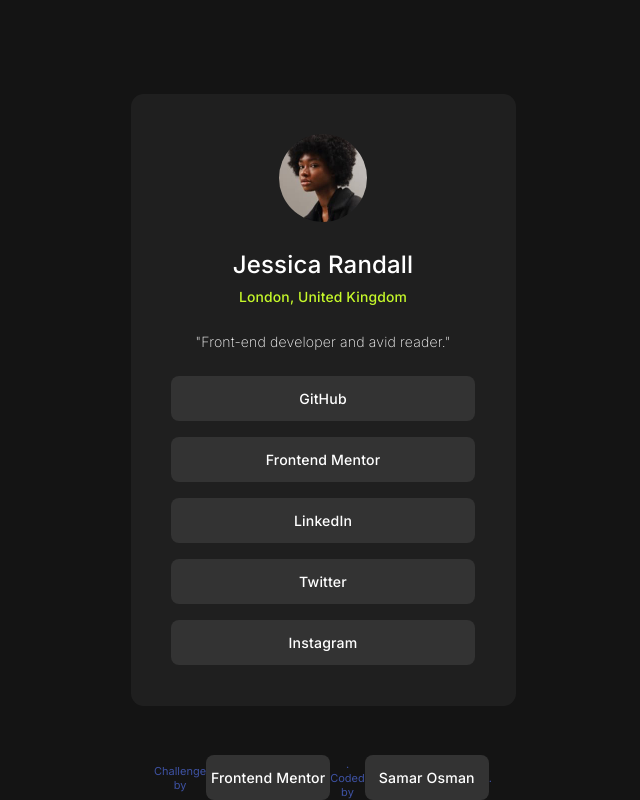
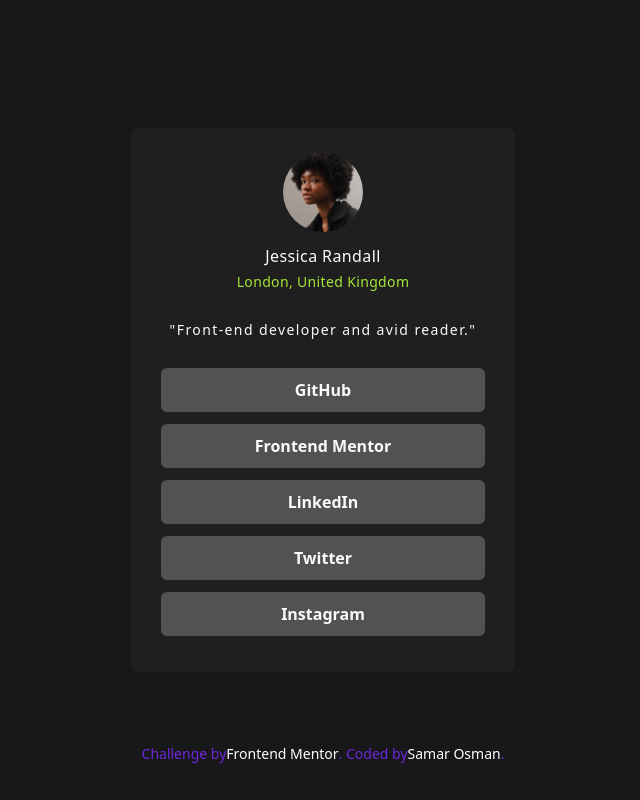
Before and after one commit to OsmanSamar/social-links-profile-main, a plain HTML site: page index.html in a window 1280 px wide. Shown: the whole page, without its empty margins (317-957 px from the left). Drawn offline with nearby package versions, Linux system fonts and the light colour scheme.

Commit message:
Updated With TailwindCSS Styled

```diff
--- a/index.html
+++ b/index.html
@@ -22,45 +22,90 @@
     <title>Frontend Mentor | Social links profile</title>
 
     <!-- Feel free to remove these styles or customise in your own stylesheet 👍 -->
+    <script src="https://cdn.tailwindcss.com"></script>
   </head>
-  <body>
-    <main class="container">
-      <div class="avatar">
-        <img src="./assets/images/avatar-jessica.jpeg" alt="" />
+  <body
+    class="flex justify-center min-h-screen items-center font-sans text-[#fafafa] bg-[#18181b]"
+  >
+    <main
+      class="flex justify-center min-h-screen items-center font-sans text-[#fafafa] bg-[#18181b]"
+    >
+      <section
+        class="w-96 h-full max-h-[615px] max-w-96 flex flex-col items-center rounded-lg relative bg-[#1f1f1f] p-3"
+      >
+        <div class="">
+          <img
+            class="rounded-full my-3 mx-0 h-20 w-20 m-0 p-0"
+            src="./assets/images/avatar-jessica.jpeg"
+            alt=""
+          />
         </div>
 
-      <h1>Jessica Randall</h1>
-      <h2>London, United Kingdom</h2>
-      <h3>"Front-end developer and avid reader."</h3>
-      <ul>
-        <li>
-          <a href="https://github.com/Cheosphere" target="_blank">GitHub</a>
+        <h1 class="mb-1 text-[#fafafa] font-medium text-base tracking-wide">
+          Jessica Randall
+        </h1>
+        <h2 class="text-sm mb-7 font-medium tracking-wide text-[#a3e635]">
+          London, United Kingdom
+        </h2>
+        <h3
+          class="tracking-widest text-center text-[#fafafa] font-extralight text-sm mb-4"
+        >
+          "Front-end developer and avid reader."
+        </h3>
+        <ul class="w-full flex flex-col items-center p-0 my-3">
+          <li class="w-full flex justify-center mb-3 text-center list-none">
+            <a
+              href="https://github.com/Cheosphere"
+              target="_blank"
+              class="w-[90%] h-11 flex justify-center text-[#fafafa] font-semibold bg-[#525252] rounded-md items-center hover:bg-[#c9f757] hover:text-[#525252] cursor-pointer"
+              >GitHub</a
+            >
           </li>
-        <li>
+          <li class="w-full flex justify-center mb-3 text-center list-none">
             <a
               href="https://www.frontendmentor.io/profile/Cheosphere"
               target="_blank"
+              class="w-[90%] h-11 flex justify-center font-semibold bg-[#525252] rounded-md items-center hover:bg-[#c9f757] hover:text-[#525252] cursor-pointer"
               >Frontend Mentor</a
             >
           </li>
-        <li>
-          <a href="https://www.linkedin.com/in/eliseoavila/" target="_blank"
+          <li class="w-full flex justify-center mb-3 text-center list-none">
+            <a
+              href="https://www.linkedin.com/in/eliseoavila/"
+              target="_blank"
+              class="w-[90%] h-11 flex justify-center bg-[#525252] rounded-md items-center hover:bg-[#c9f757] hover:text-[#525252] cursor-pointer font-semibold"
               >LinkedIn</a
             >
           </li>
-        <li>
-          <a href="https://twitter.com/" target="_blank">Twitter</a>
+          <li class="w-full flex justify-center mb-3 text-center list-none">
+            <a
+              href="https://twitter.com/"
+              target="_blank"
+              class="w-[90%] h-11 flex justify-center bg-[#525252] rounded-md items-center hover:bg-[#c9f757] hover:text-[#525252] cursor-pointer font-semibold"
+              >Twitter</a
+            >
           </li>
-        <li>
-          <a href="https://www.instagram.com/" target="_blank">Instagram</a>
+          <li class="w-full flex justify-center mb-3 text-center list-none">
+            <a
+              href="https://www.instagram.com/"
+              target="_blank"
+              class="w-[90%] h-11 flex justify-center bg-[#525252] rounded-md items-center hover:bg-[#c9f757] hover:text-[#525252] cursor-pointer font-semibold"
+              >Instagram</a
+            >
           </li>
         </ul>
+      </section>
     </main>
-    <div class="attribution">
+    <div
+      class="flex items-center justify-center absolute p-5 m-2 bottom-2 text-[#6d28d9] text-sm"
+    >
       Challenge by
-      <a href="https://www.frontendmentor.io?ref=challenge" target="_blank"
+      <a
+        class="text-white"
+        href="https://www.frontendmentor.io?ref=challenge"
+        target="_blank"
         >Frontend Mentor</a
-      >. Coded by <a href="#">Samar Osman</a>.
+      >. Coded by <a href="#" class="text-white">Samar Osman</a>.
     </div>
   </body>
 </html>
--- a/style.css
+++ b/style.css
@@ -1,12 +1,12 @@
 :root {
-  --green: hsl(75, 94%, 57%);
+  --green: hsl(75, 94%, 57%); /* #c9f757 */
   --white: hsl(0, 0%, 100%);
   --grey: hsl(0, 0%, 20%);
   --dark-grey: hsl(0, 0%, 12%);
   --off-black: hsl(0, 0%, 8%);
 }
 
-* {
+/** {
   margin: 0;
   padding: 0;
   box-sizing: border-box;
@@ -125,4 +125,4 @@ a:hover {
   position: absolute;
   bottom: 0;
   color: hsl(228, 45%, 44%);
-}
+}*/
```
Also changed, not shown: tailwind.config.js (added). Lines whose indentation alone changed are shown as unchanged.
